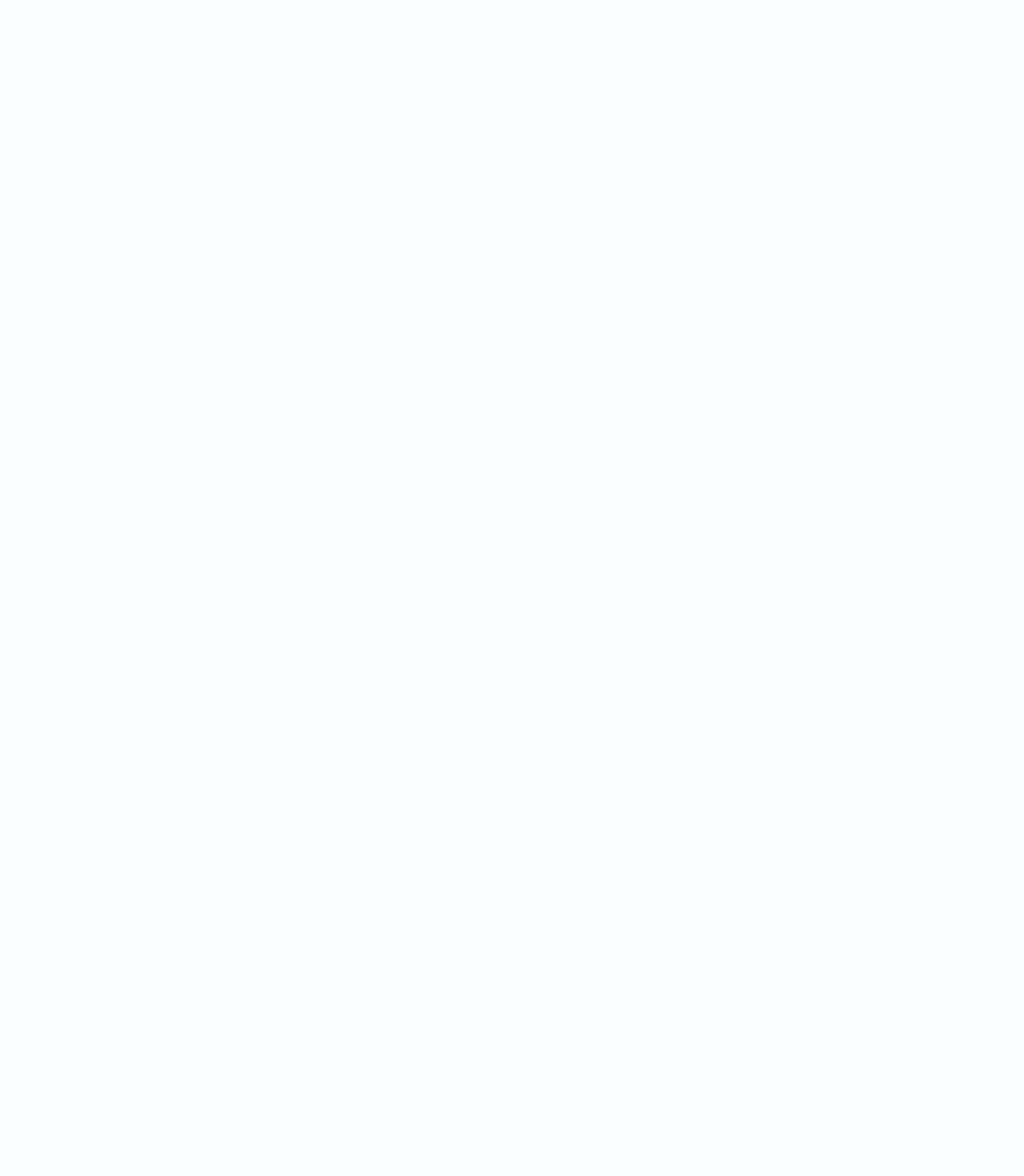
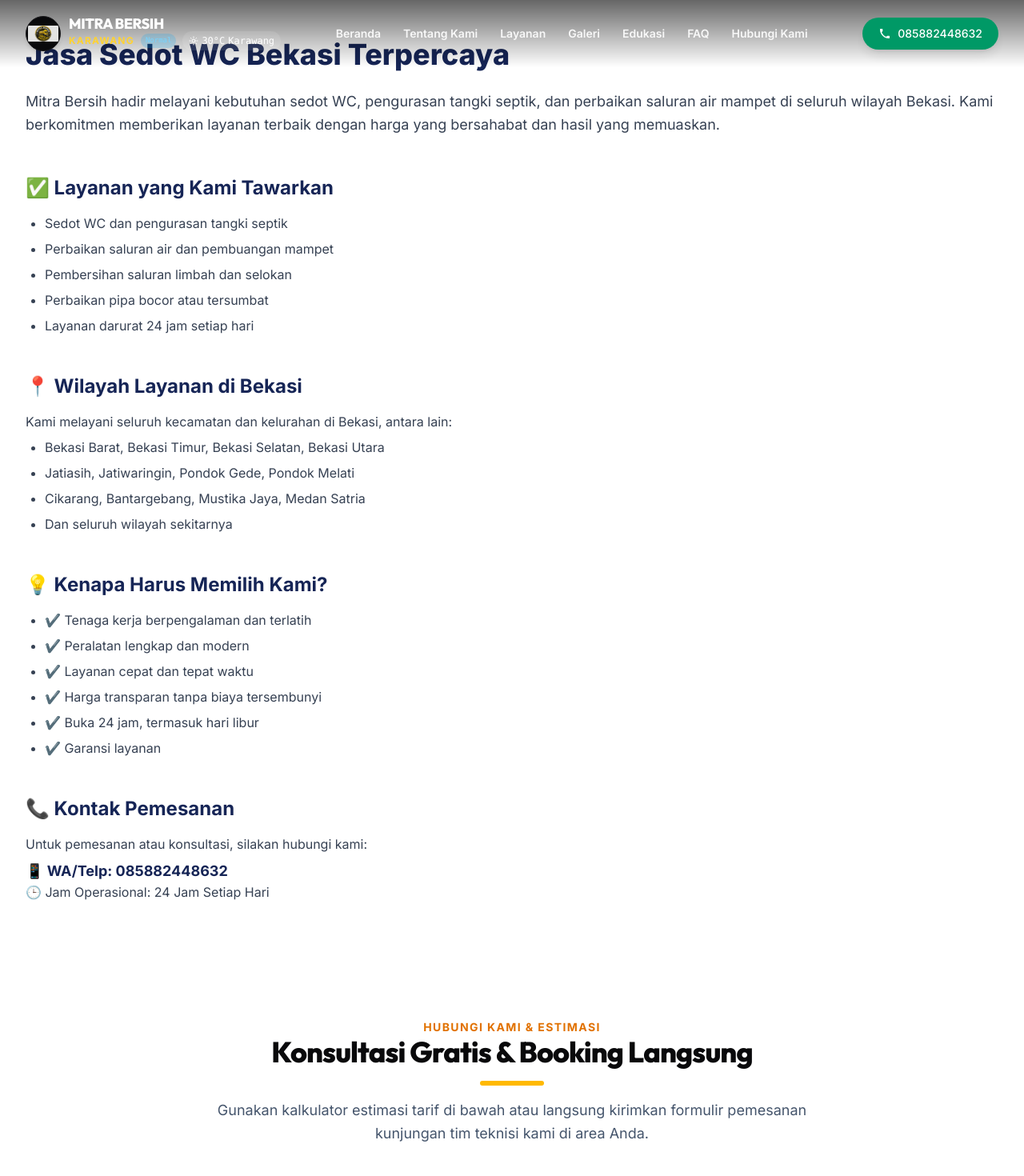
Before and after one commit to idin77/mitra-bersih-karawang, a React (Vite) app: page /bekasi in a window 1280 px wide. Before the commit this address had no page. Shown: the top 1470 px of the page at 80% size. Before the commit the page ends 800 px from the top, so only its background shows below. Built offline with nearby package versions, Linux system fonts and the light colour scheme.

Commit message:
feat: add Bekasi service page and improve audio logic
- Added Bekasi service route and page component.
- Removed unused HelmetProvider for cleanup.
- Added error handling for WhatsApp notification sound initialization.

```diff
--- a/src/App.tsx
+++ b/src/App.tsx
@@ -1,19 +1,18 @@
 import { BrowserRouter, Routes, Route } from "react-router-dom";
-import { HelmetProvider } from "react-helmet-async";
 import LandingPage from "./pages/LandingPage";
 import CikampekPage from "./pages/CikampekPage";
+import BekasiPage from "./pages/BekasiPage";
 import BlogArticlePage from "./pages/BlogArticlePage";
 
 export default function App() {
   return (
-    <HelmetProvider>
       <BrowserRouter>
         <Routes>
           <Route path="/" element={<LandingPage />} />
           <Route path="/jasa-sedot-wc-cikampek" element={<CikampekPage />} />
+          <Route path="/bekasi" element={<BekasiPage />} />
           <Route path="/tips-mengatasi-wc-mampet-karawang" element={<BlogArticlePage />} />
         </Routes>
       </BrowserRouter>
-    </HelmetProvider>
   );
 }
--- a/src/components/FloatingWhatsApp.tsx
+++ b/src/components/FloatingWhatsApp.tsx
@@ -70,6 +70,7 @@ export default function FloatingWhatsApp({ whatsappNumber }: FloatingProps) {
   useEffect(() => {
 	  // Play subtle "pop" on mount
       if (!isMuted) {
+        try {
           const audioContext = new (window.AudioContext || (window as any).webkitAudioContext)();
           const oscillator = audioContext.createOscillator();
           const gainNode = audioContext.createGain();
@@ -86,6 +87,9 @@ export default function FloatingWhatsApp({ whatsappNumber }: FloatingProps) {
 
           oscillator.start();
           oscillator.stop(audioContext.currentTime + 0.05);
+        } catch (e) {
+            console.error("Audio initialization failed:", e);
+        }
       }
   }, []);
 
--- /dev/null
+++ b/src/pages/BekasiPage.tsx
@@ -0,0 +1,69 @@
+import React from 'react';
+import Header from "../components/Header";
+import Footer from "../components/Footer";
+import FloatingWhatsApp from "../components/FloatingWhatsApp";
+import ContactForm from "../components/ContactForm";
+
+export default function BekasiPage() {
+  const WHATSAPP_NUMBER = "085882448632";
+
+  return (
+    <div id="mitra-bersih-bekasi-app" className="relative text-slate-800 bg-white">
+      <Header whatsappNumber={WHATSAPP_NUMBER} />
+
+      <main className="max-w-7xl mx-auto px-4 sm:px-6 lg:px-8 py-12 space-y-12">
+        <section>
+          <h1 className="text-4xl font-extrabold text-blue-950 mb-6">Jasa Sedot WC Bekasi Terpercaya</h1>
+          <p className="text-lg text-gray-700 leading-relaxed mb-4">
+            Mitra Bersih hadir melayani kebutuhan sedot WC, pengurasan tangki septik, dan perbaikan saluran air mampet di seluruh wilayah Bekasi. Kami berkomitmen memberikan layanan terbaik dengan harga yang bersahabat dan hasil yang memuaskan.
+          </p>
+        </section>
+
+        <section>
+          <h2 className="text-2xl font-bold text-blue-950 mb-4">✅ Layanan yang Kami Tawarkan</h2>
+          <ul className="list-disc pl-6 text-gray-700 space-y-2">
+            <li>Sedot WC dan pengurasan tangki septik</li>
+            <li>Perbaikan saluran air dan pembuangan mampet</li>
+            <li>Pembersihan saluran limbah dan selokan</li>
+            <li>Perbaikan pipa bocor atau tersumbat</li>
+            <li>Layanan darurat 24 jam setiap hari</li>
+          </ul>
+        </section>
+
+        <section>
+          <h2 className="text-2xl font-bold text-blue-950 mb-4">📍 Wilayah Layanan di Bekasi</h2>
+          <p className="text-gray-700 mb-2">Kami melayani seluruh kecamatan dan kelurahan di Bekasi, antara lain:</p>
+          <ul className="list-disc pl-6 text-gray-700 space-y-2">
+            <li>Bekasi Barat, Bekasi Timur, Bekasi Selatan, Bekasi Utara</li>
+            <li>Jatiasih, Jatiwaringin, Pondok Gede, Pondok Melati</li>
+            <li>Cikarang, Bantargebang, Mustika Jaya, Medan Satria</li>
+            <li>Dan seluruh wilayah sekitarnya</li>
+          </ul>
+        </section>
+
+        <section>
+          <h2 className="text-2xl font-bold text-blue-950 mb-4">💡 Kenapa Harus Memilih Kami?</h2>
+          <ul className="list-disc pl-6 text-gray-700 space-y-2">
+            <li>✔️ Tenaga kerja berpengalaman dan terlatih</li>
+            <li>✔️ Peralatan lengkap dan modern</li>
+            <li>✔️ Layanan cepat dan tepat waktu</li>
+            <li>✔️ Harga transparan tanpa biaya tersembunyi</li>
+            <li>✔️ Buka 24 jam, termasuk hari libur</li>
+            <li>✔️ Garansi layanan</li>
+          </ul>
+        </section>
+
+        <section>
+          <h2 className="text-2xl font-bold text-blue-950 mb-4">📞 Kontak Pemesanan</h2>
+          <p className="text-gray-700">Untuk pemesanan atau konsultasi, silakan hubungi kami:</p>
+          <p className="font-bold text-lg text-blue-950 mt-2">📱 WA/Telp: {WHATSAPP_NUMBER}</p>
+          <p className="text-gray-700">🕒 Jam Operasional: 24 Jam Setiap Hari</p>
+        </section>
+      </main>
+
+      <ContactForm whatsappNumber={WHATSAPP_NUMBER} />
+      <Footer whatsappNumber={WHATSAPP_NUMBER} />
+      <FloatingWhatsApp whatsappNumber={WHATSAPP_NUMBER} />
+    </div>
+  );
+}
--- a/src/pages/LandingPage.tsx
+++ b/src/pages/LandingPage.tsx
@@ -15,7 +15,6 @@ import heroImage from "../assets/images/armada_karawang_asli_1779610538314.png";
 
 import { CheckSquare, ShieldCheck, HeartPulse, Award } from "lucide-react";
 import { motion } from "motion/react";
-import { Helmet } from "react-helmet-async";
 
 export default function LandingPage() {
   const WHATSAPP_NUMBER = "085882448632";
@@ -23,12 +22,6 @@ export default function LandingPage() {
 
   return (
     <div id="mitra-bersih-karawang-app" className="relative text-slate-800">
-      <Helmet>
-        <title>Sedot WC Karawang Murah &amp; 24 Jam Terpercaya | Mitra Bersih</title>
-        <meta name="description" content="Jasa sedot WC Karawang profesional &amp; bergaransi. Layanan sedot septic tank Karawang, pelancaran saluran air WC mampet murah cepat siaga 24 jam non-stop." />
-        <meta name="keywords" content="sedot wc karawang, jasa sedot wc murah karawang, sedot septic tank karawang, jasa sedot wc 24 jam karawang, wc mampet karawang, saluran mampet karawang, kuras septic tank, sedot limbah" />
-        <link rel="canonical" href="https://mitrabersihkarawang.com" />
-      </Helmet>
 
       {/* 1. Navbar / Header */}
       <Header whatsappNumber={WHATSAPP_NUMBER} />
```
Lines whose indentation alone changed are shown as unchanged.
